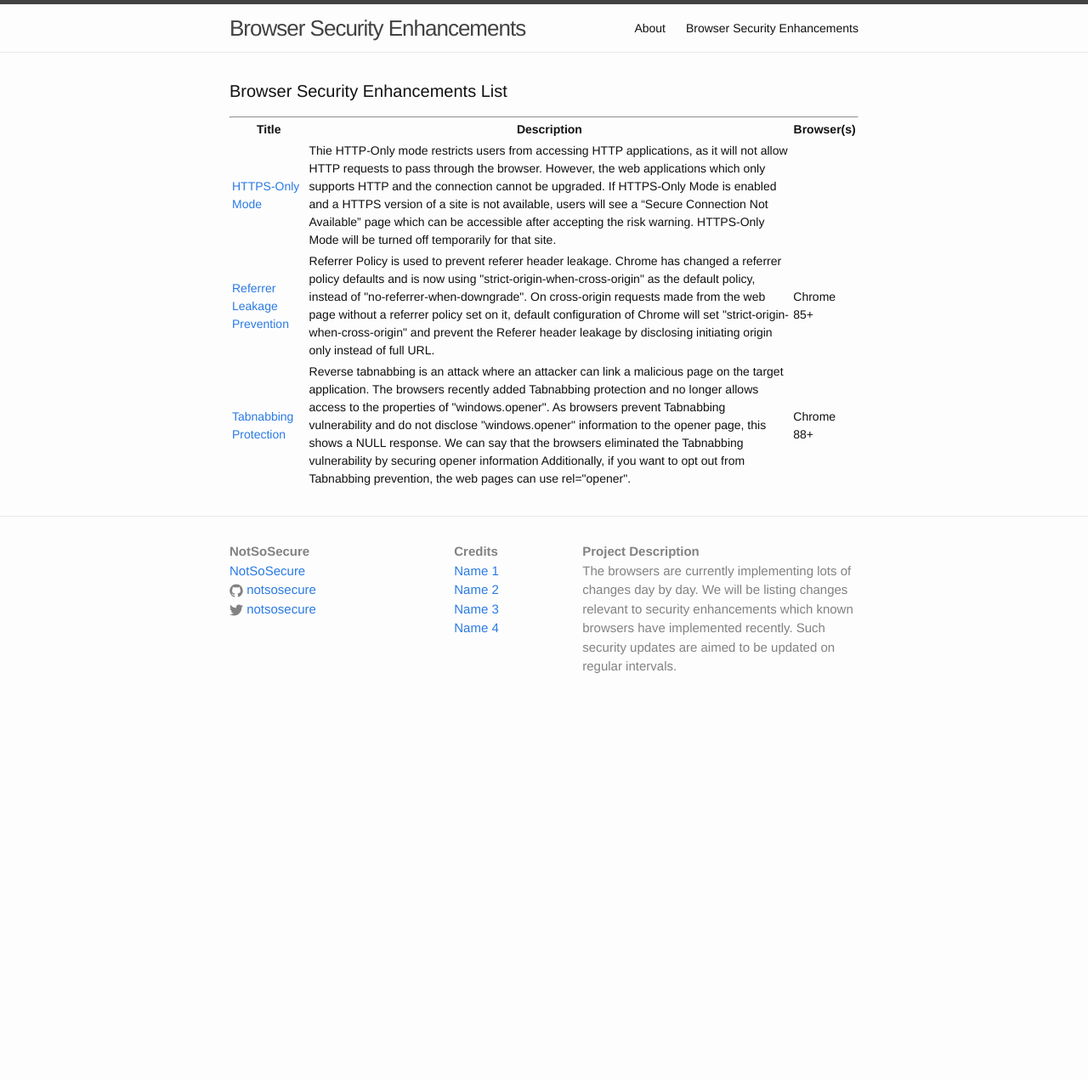
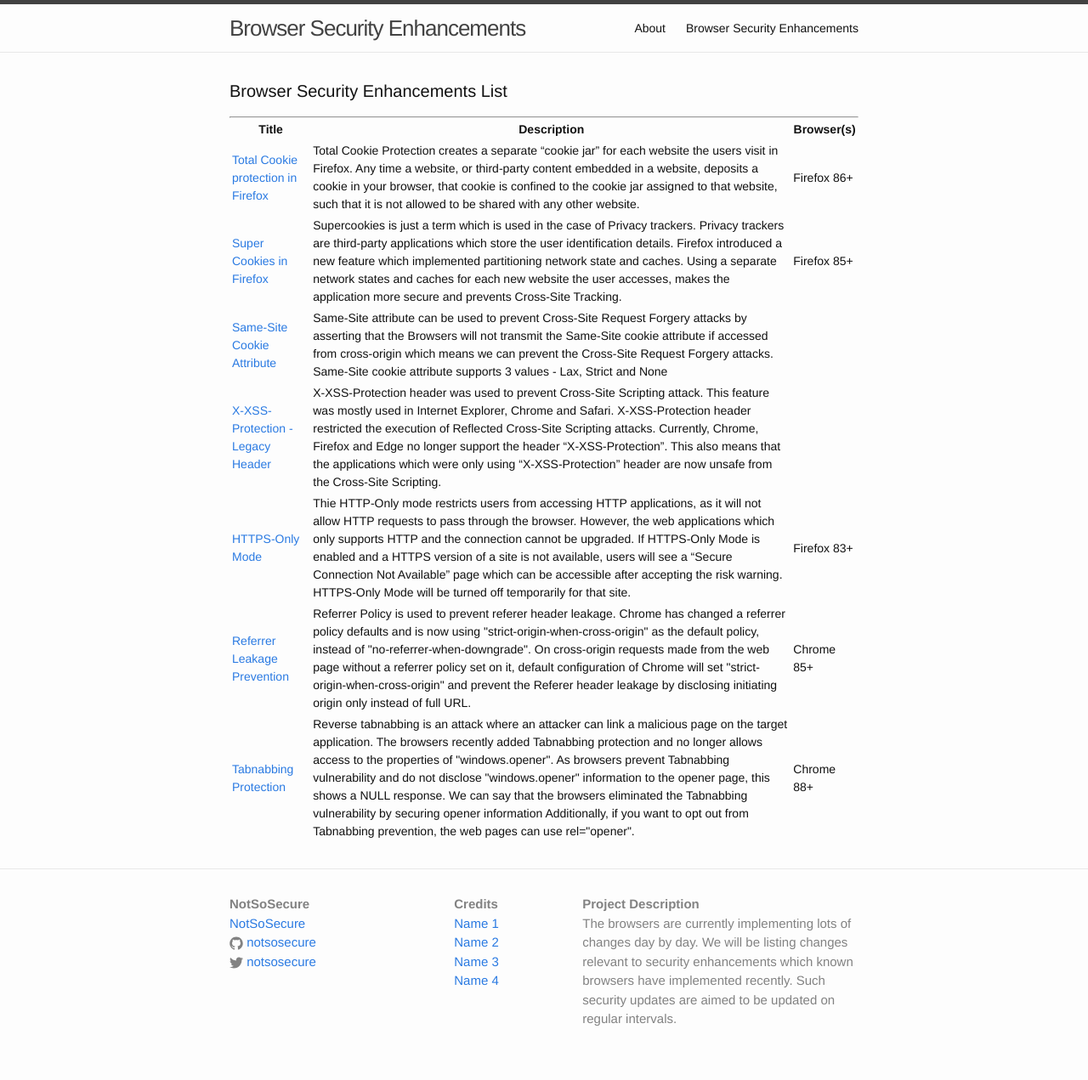
Before and after one commit to NotSoSecure/browser-security-enhancements, a Jekyll site: the page built from index.html, in a window 1280 px wide. Shown: the whole page at 85% size. Built offline with Jekyll 4.4.1, drawn with Linux system fonts in a browser that asks for light colours; before the commit the page ends 900 px from its top, so only the background shows below that.

Commit message:
new updates

```diff
--- a/_posts/2021-05-18-HTTP-Only-Mode.markdown
+++ b/_posts/2021-05-18-HTTP-Only-Mode.markdown
@@ -5,7 +5,7 @@
 categories: Security Updates
 published:	true
 description: Thie HTTP-Only mode restricts users from accessing HTTP applications, as it will not allow HTTP requests to pass through the browser. However, the web applications which only supports HTTP and the connection cannot be upgraded. If HTTPS-Only Mode is enabled and a HTTPS version of a site is not available, users will see a “Secure Connection Not Available” page which can be accessible after accepting the risk warning. HTTPS-Only Mode will be turned off temporarily for that site.
-browsers:
+browsers: Firefox 83+
 ---
 
 ## Description
--- /dev/null
+++ b/_posts/2021-05-19-X-XSS-Protection.markdown
@@ -0,0 +1,18 @@
+---
+layout: post
+title:  "X-XSS-Protection - Legacy Header"
+date:   2021-05-19 19:25:00 +0530
+categories: Security Updates
+published:	true
+description: X-XSS-Protection header was used to prevent Cross-Site Scripting attack. This feature was mostly used in Internet Explorer, Chrome and Safari. X-XSS-Protection header restricted the execution of Reflected Cross-Site Scripting attacks. Currently, Chrome, Firefox and Edge no longer support the header “X-XSS-Protection”. This also means that the applications which were only using “X-XSS-Protection” header are now unsafe from the Cross-Site Scripting.
+Browser: chrome 78+
+---
+
+## Description
+X-XSS-Protection header was used to prevent Cross-Site Scripting attack. This feature was mostly used in Internet Explorer, Chrome and Safari. X-XSS-Protection header restricted the execution of Reflected Cross-Site Scripting attacks. Currently, Chrome, Firefox and Edge no longer support the header “X-XSS-Protection”. This also means that the applications which were only using “X-XSS-Protection” header are now unsafe from the Cross-Site Scripting. Hence, It is recommended to switch to latest security features such as Content-Security-Policy to prevent Cross-Site Scripting exploitation which disables the use of inline JavaScript (‘unsafe-inline’) and eliminates the use of X-XSS-Protection header.
+
+## Browser(s)
+chrome 78+
+
+## Reference(s)
+* [X-XSS-Protection](https://developer.mozilla.org/en-US/docs/Web/HTTP/Headers/X-XSS-Protection)
--- /dev/null
+++ b/_posts/2021-05-20-Same-Site-Cookie-Attribute.markdown
@@ -0,0 +1,22 @@
+---
+layout: post
+title:  "Same-Site Cookie Attribute"
+date:   2021-05-20 13:15:00 +0530
+categories: Security Updates
+published:	true
+description: Same-Site attribute can be used to prevent Cross-Site Request Forgery attacks by asserting that the Browsers will not transmit the Same-Site cookie attribute if accessed from cross-origin which means we can prevent the Cross-Site Request Forgery attacks. Same-Site cookie attribute supports 3 values - Lax, Strict and None
+Browser: Chrome 84+, Firefox 60+
+---
+
+## Description
+Same-Site attribute can be used to prevent Cross-Site Request Forgery attacks by asserting that the Browsers will not transmit the Same-Site cookie attribute if accessed from cross-origin which means we can prevent the Cross-Site Request Forgery attacks.
+Same-Site cookie attribute supports 3 values - Lax, Strict and None
+* Lax: Cookies marked with Lax are not sent on the cross-site requests, i.e. load images or frames into a third party application
+* Strict: cookies marked with Strict will only be sent on first requests and not being sent with the requests originating by third party applications.
+* None: Cookies marked with None will not be sent to both first requests and cross-origin requests.
+
+## Browser(s)
+Chrome 84+, Firefox 60+
+
+## Reference(s)
+* [Same-Site attribure](https://www.chromium.org/updates/same-site/test-debug)
--- /dev/null
+++ b/_posts/2021-05-21-Super-Cookie.markdown
@@ -0,0 +1,19 @@
+---
+layout: post
+title:  "Super Cookies in Firefox"
+date:   2021-05-21 16:45:20 +0530
+categories: Security Updates
+published:	true
+description: Supercookies is just a term which is used in the case of Privacy trackers. Privacy trackers are third-party applications which store the user identification details. Firefox introduced a new feature which implemented partitioning network state and caches. Using a separate network states and caches for each new website the user accesses, makes the application more secure and prevents Cross-Site Tracking.
+browsers: Firefox 85+
+---
+
+## Description
+Supercookies is just a term which is used in the case of Privacy trackers. Privacy trackers are third-party applications which store the user identification details. Firefox introduced a new feature which implemented partitioning network state and caches. Using a separate network states and caches for each new website the user accesses, makes the application more secure and prevents Cross-Site Tracking.
+
+
+## Browser(s)
+Firefox 85+
+
+## Reference(s)
+* [Cracks Down on SuperCookies](https://blog.mozilla.org/security/2021/01/26/supercookie-protections/)
--- /dev/null
+++ b/_posts/2021-05-21-Total-Cookie-Protection.markdown
@@ -0,0 +1,23 @@
+---
+layout: post
+title:  "Total Cookie protection in Firefox"
+date:   2021-05-21 16:45:20 +0530
+categories: Security Updates
+published:	true
+description: Total Cookie Protection creates a separate “cookie jar” for each website the users visit in Firefox. Any time a website, or third-party content embedded in a website, deposits a cookie in your browser, that cookie is confined to the cookie jar assigned to that website, such that it is not allowed to be shared with any other website.
+browsers: Firefox 86+
+---
+
+## Description
+Total Cookie Protection creates a separate “cookie jar” for each website the users visit in Firefox. Any time a website, or third-party content embedded in a website, deposits a cookie in your browser, that cookie is confined to the cookie jar assigned to that website, such that it is not allowed to be shared with any other website. Enhanced Tracking Protection is the default setting for Firefox users and will block the following trackers:
+* Cross-site cookies
+* Social media trackers
+* Cryptominers
+* Tracking content in private windows
+* Fingerprinters
+
+## Browser(s)
+Firefox 86+
+
+## Reference(s)
+* [Total Cookie Protection in Firefox](https://blog.mozilla.org/security/2021/02/23/total-cookie-protection/)
```
